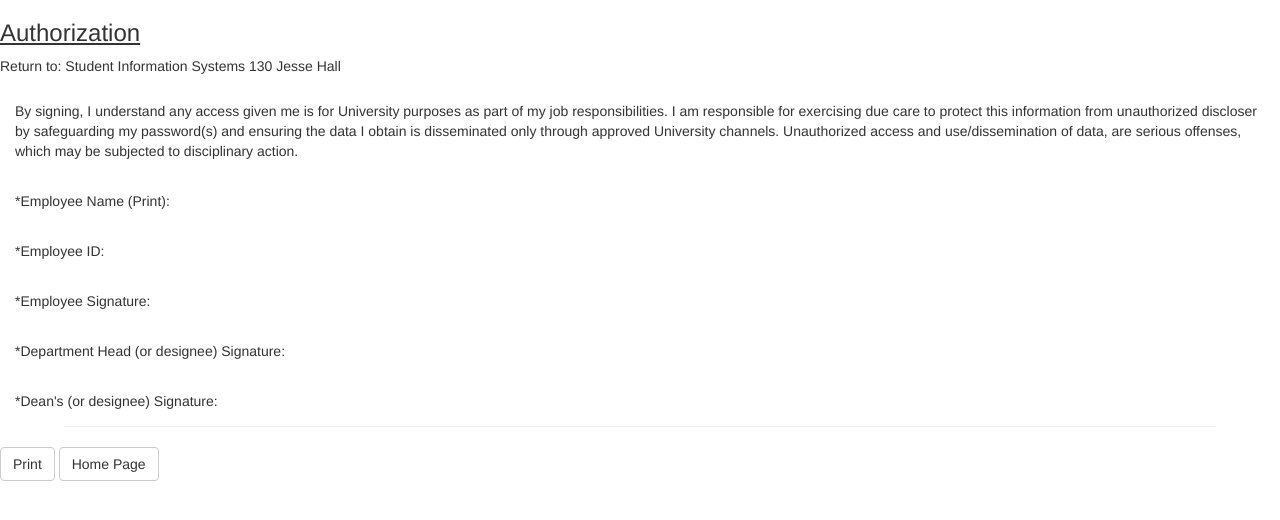
After one commit to ryan-neff/SWE-FS15-GroupE-FinalProject, a CodeIgniter app: page /ci/index.php/user/printAuthorization in a window 1280 px wide. The commit adds this page. Shown: the top 520 px of the page. Run offline with CodeIgniter, Linux system fonts and the light colour scheme.

Commit message:
added authorization slip print

```diff
--- a/application/controllers/user.php
+++ b/application/controllers/user.php
@@ -192,6 +192,16 @@ if ( ! defined('BASEPATH')) exit('No direct script access allowed');
    			}
       }//end login funciton
 
+      public function printAuthorization() {
+      	$this->load->view('authorizationSlip');
+
+
+      }
+
+      public function home() {
+      	$this->load->view('homePage');
+      }
+
       public function logoutUser(){
           $sess_data = array('username' => '');
           $this->session->unset_userdata('logged_in', $sess_data);
--- /dev/null
+++ b/application/views/authorizationSlip.php
@@ -0,0 +1,74 @@
+<!DOCTYPE html>
+<html>
+    <head>
+        <link rel="stylesheet" href="https://maxcdn.bootstrapcdn.com/bootstrap/3.3.5/css/bootstrap.min.css" integrity="sha512-dTfge/zgoMYpP7QbHy4gWMEGsbsdZeCXz7irItjcC3sPUFtf0kuFbDz/ixG7ArTxmDjLXDmezHubeNikyKGVyQ==" crossorigin="anonymous">
+        <style>
+            table {
+                width: 100%;
+                float: left;
+                border-collapse: collapse;
+                padding: 15px;
+            }
+
+            tr {
+                padding-bottom: 1em;
+            }
+
+            td {
+                padding: 15px;
+            }
+
+            hr {
+                width: 90%;
+                size: 3;
+                color: black;
+            }
+
+            .title {
+                align: center;
+                text-align: center;
+                width: 100%;
+            }
+        </style>
+<div class="form-group">
+		<table class="student-border">
+			<tbody>
+				<thead>
+					<h3><u>Authorization</u></h3>
+					<p>Return to:	Student Information Systems 130 Jesse Hall</p>
+				</thead>
+				<tr>
+					<td colspan="2">By signing, I understand any access given me is for University purposes as part of my job responsibilities. I am
+						responsible for exercising due care to protect this information from unauthorized discloser by safeguarding my
+						password(s) and ensuring the data I obtain is disseminated only through approved University channels.
+						Unauthorized access and use/dissemination of data, are serious offenses, which may be subjected to disciplinary
+						action.
+					</td>
+				<tr>
+					<td>*Employee Name (Print):</td>
+				</tr>
+				<tr>
+					<td>*Employee ID:</td>
+				</tr>
+				<tr>
+					<td id="authorize">*Employee Signature:</td>
+					<td width="475"></td>
+				</tr>
+				<tr>
+					<td id="authorize">*Department Head (or designee) Signature:</td>
+					<td width="475"></td>
+				</tr>
+				<tr>
+					<td id="authorize">*Dean's (or designee) Signature:</td>
+					<td width="475"></td>
+				</tr>
+			</tbody>
+		</table>
+	</div>
+
+	<hr/>
+
+	 <input type="button" class="btn btn-default" value="Print" onclick="window.print()" />
+	<a href="home"><input id="home" class="btn btn-default" type='button' name='home' value='Home Page' /></a>
+
+</html>
--- a/application/views/homePage.php
+++ b/application/views/homePage.php
@@ -54,6 +54,7 @@
                             <br>
                             <a href="loadRequestForm"><input id="begin_registration" class="btn btn-default" type='submit' name='begin_registration' value='Request' /></a>
                             <a href="logoutUser"><input id="logout" class="btn btn-default" type='button' name='logout' value='Logout' /></a>
+
                         </h3>
                     </th>
                 </tr>
--- a/application/views/myZouSecurityRequestForm.php
+++ b/application/views/myZouSecurityRequestForm.php
@@ -995,7 +995,10 @@
 	</form>
 
     <form>
-         <input type="button" class="btn btn-default" value="Print" onclick="window.print()" />
+         <input type="button" class="btn btn-default" value="Print Form" onclick="window.print()" />
+        <a href="printAuthorization"><input id="authorization_slip" class="btn btn-default" type='button' name='authorization' value='Print Authorization Slip' /></a>
+
+
       </form>
 </body>
 </html>
```
